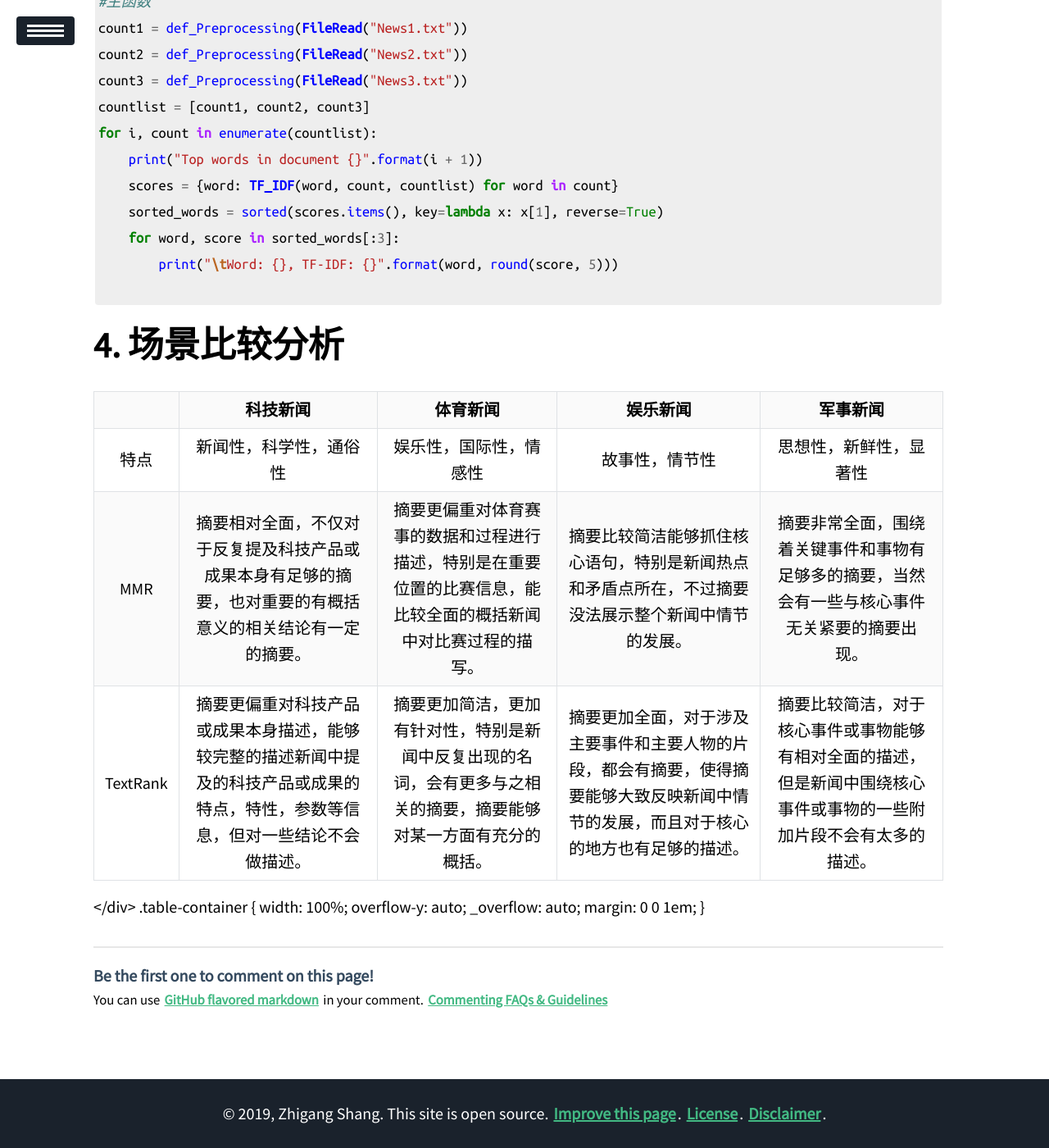
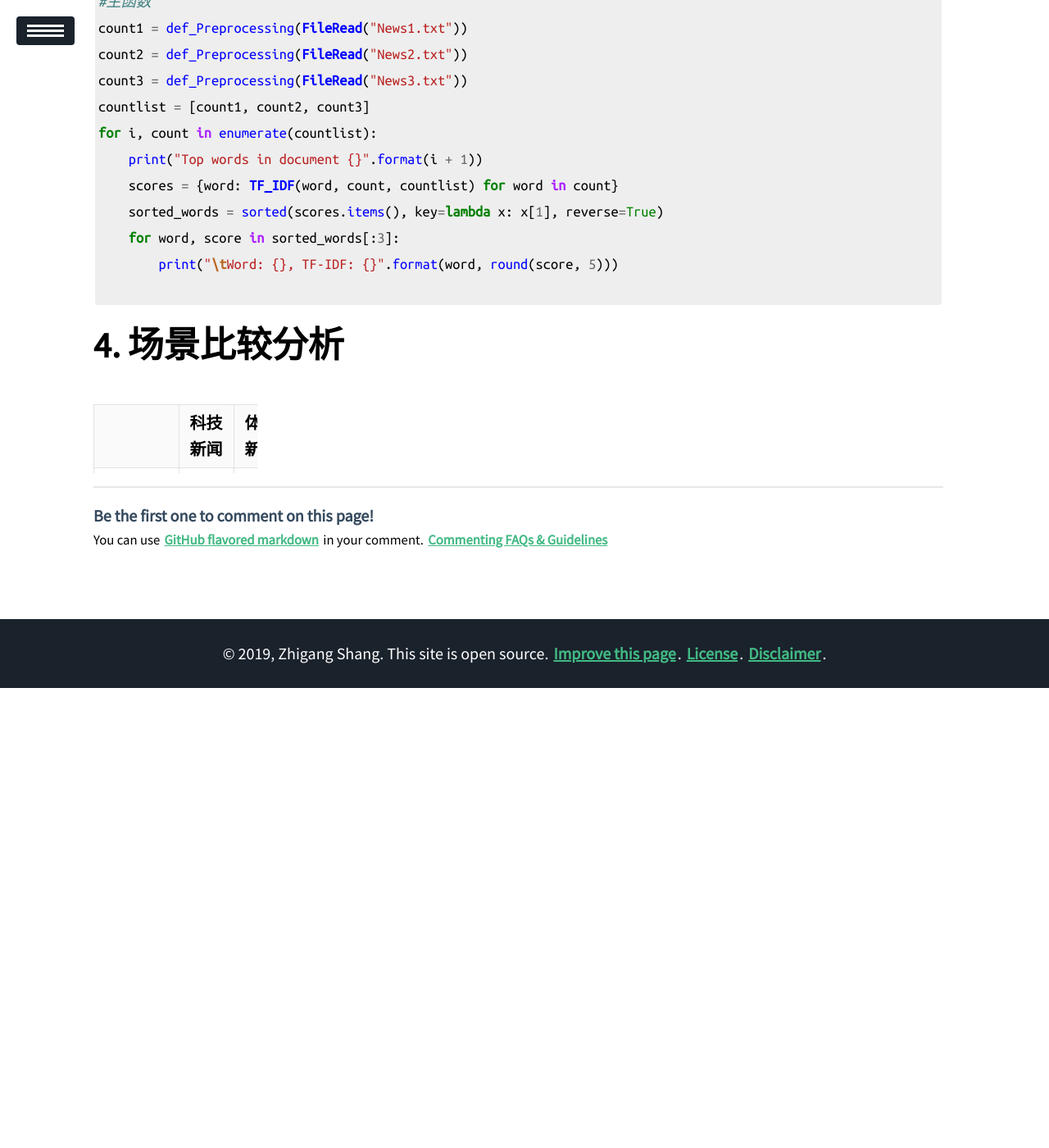
Before and after one commit to Cr7-joker/Cr7-joker.github.io, a Jekyll site: the page built from _posts/2019-02-06-News abstract extraction/2019-02-06-News abstract extraction.md, in a window 1280 px wide and 1400 px high, scrolled down 19252 px. Shown: the whole window at 82% size. Built offline with Jekyll 4.4.1, drawn with Linux system fonts in a browser that asks for light colours; our own code applies the rules of GitHub Pages for plain Markdown files; formulas are drawn with MathJax 3; a script that is not in the unit is left out; after the commit the page ends 20091 px from its top, so only the background shows below that.

Commit message:
ninth commit

```diff
--- a/_posts/2019-02-06-News abstract extraction/2019-02-06-News abstract extraction.md
+++ b/_posts/2019-02-06-News abstract extraction/2019-02-06-News abstract extraction.md
@@ -609,18 +609,11 @@
 
 
 # 场景比较分析
-<div class="table-container">
-<table>
+<div class="table-container" style="overflow-x: auto; overflow-y: auto; height: 100px; width:200px;">
+<table id="table" border="1" align="center" width="300px" height="200px">
 <thead>
 <tr><th style='text-align:center;' >&nbsp;</th><th style='text-align:center;' >科技新闻</th><th style='text-align:center;' >体育新闻</th><th style='text-align:center;' >娱乐新闻</th><th style='text-align:center;' >军事新闻</th></tr></thead>
 <tbody><tr><td style='text-align:center;' >特点</td><td style='text-align:center;' >新闻性，科学性，通俗性</td><td style='text-align:center;' >娱乐性，国际性，情感性</td><td style='text-align:center;' >故事性，情节性</td><td style='text-align:center;' >思想性，新鲜性，显著性</td></tr><tr><td style='text-align:center;' >MMR</td><td style='text-align:center;' >摘要相对全面，不仅对于反复提及科技产品或成果本身有足够的摘要，也对重要的有概括意义的相关结论有一定的摘要。</td><td style='text-align:center;' >摘要更偏重对体育赛事的数据和过程进行描述，特别是在重要位置的比赛信息，能比较全面的概括新闻中对比赛过程的描写。</td><td style='text-align:center;' >摘要比较简洁能够抓住核心语句，特别是新闻热点和矛盾点所在，不过摘要没法展示整个新闻中情节的发展。</td><td style='text-align:center;' >摘要非常全面，围绕着关键事件和事物有足够多的摘要，当然会有一些与核心事件无关紧要的摘要出现。</td></tr><tr><td style='text-align:center;' >TextRank</td><td style='text-align:center;' >摘要更偏重对科技产品或成果本身描述，能够较完整的描述新闻中提及的科技产品或成果的特点，特性，参数等信息，但对一些结论不会做描述。</td><td style='text-align:center;' >摘要更加简洁，更加有针对性，特别是新闻中反复出现的名词，会有更多与之相关的摘要，摘要能够对某一方面有充分的概括。</td><td style='text-align:center;' >摘要更加全面，对于涉及主要事件和主要人物的片段，都会有摘要，使得摘要能够大致反映新闻中情节的发展，而且对于核心的地方也有足够的描述。</td><td style='text-align:center;' >摘要比较简洁，对于核心事件或事物能够有相对全面的描述，但是新闻中围绕核心事件或事物的一些附加片段不会有太多的描述。
 </td></tr></tbody>
 <table>
 </div>
-.table-container
-{
-width: 100%;
-overflow-y: auto;
-_overflow: auto;
-margin: 0 0 1em;
-}
```
